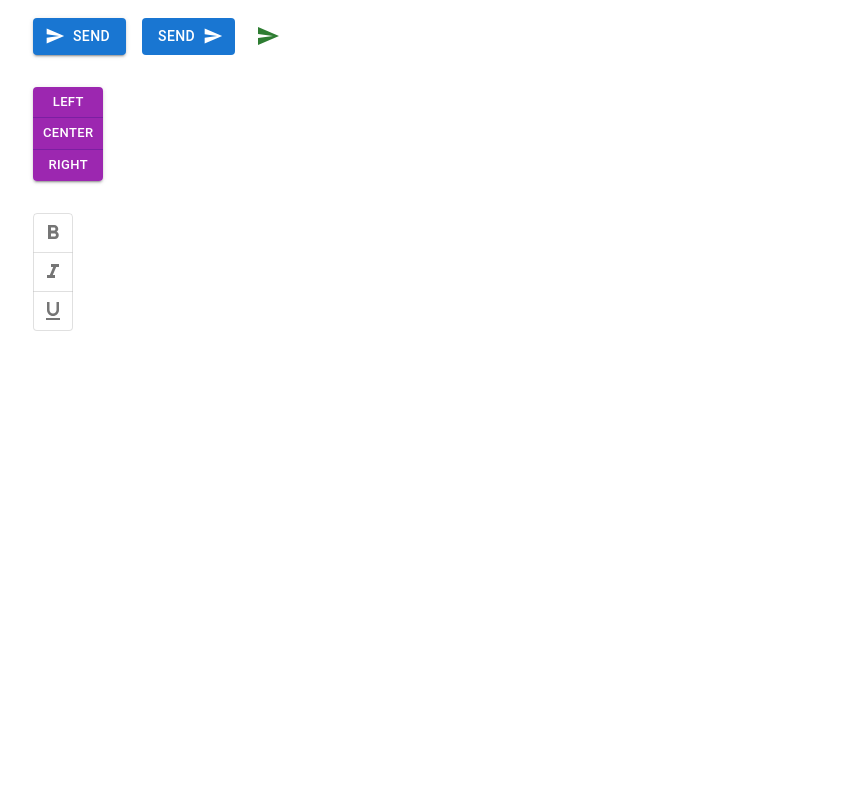
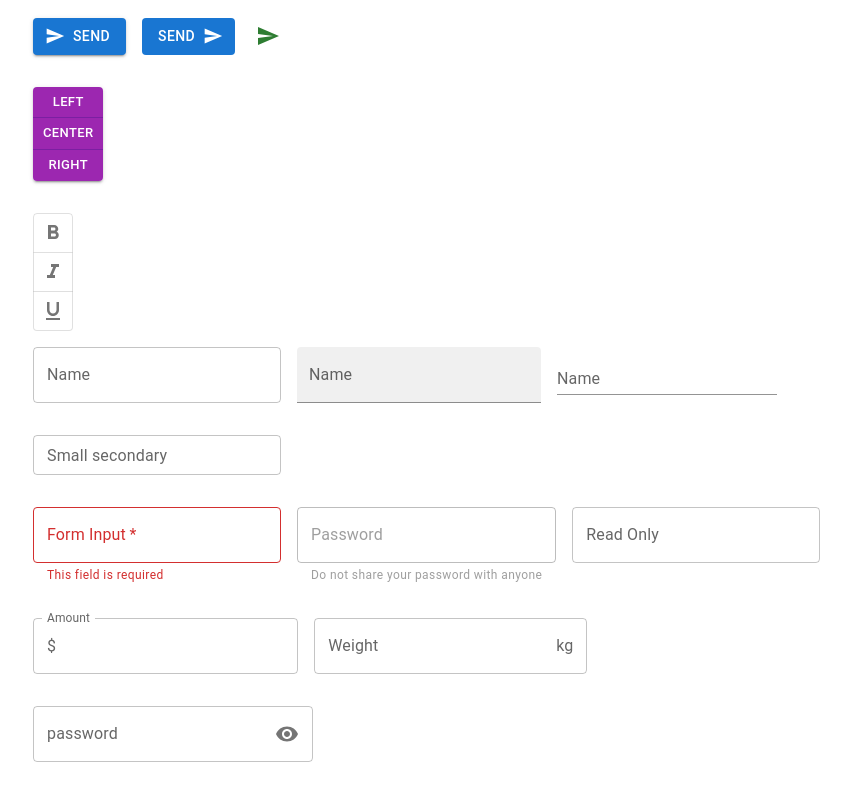
Before and after one commit to HaktanAlbayrak/react-mui-demo, a React (Create React App) app: page / in a window 1280 px wide. Shown: the part 890-1690 px from the top of the page, without its empty margins (31-882 px from the left). Before the commit the page ends 1285 px from the top, so only its background shows below. Built offline with nearby package versions, Linux system fonts and the light colour scheme.

Commit message:
Mui Textfield

```diff
--- a/src/App.tsx
+++ b/src/App.tsx
@@ -1,12 +1,14 @@
 import './App.css';
 import { MuiButton } from './components/MuiButton';
 import { MuiTypography } from './components/MuiTypography';
+import { MuiTextField } from './components/MuiTextField';
 
 function App() {
   return (
     <div className='App'>
       <MuiTypography />
       <MuiButton />
+      <MuiTextField />
     </div>
   );
 }
--- /dev/null
+++ b/src/components/MuiTextField.tsx
@@ -0,0 +1,74 @@
+import { Stack, TextField, InputAdornment } from '@mui/material';
+import VisibilityIcon from '@mui/icons-material/Visibility';
+import VisibilityOffIcon from '@mui/icons-material/VisibilityOff';
+import { useState } from 'react';
+
+export const MuiTextField = () => {
+  const [viewer, setViewer] = useState<boolean>(false);
+  const [value, setValue] = useState<string>('');
+
+  const handleVisibility = () => {
+    setViewer((prev) => !prev);
+  };
+
+  return (
+    <Stack spacing={4} mt={2}>
+      <Stack direction='row' spacing={2}>
+        <TextField label='Name' variant='outlined' />
+        <TextField label='Name' variant='filled' />
+        <TextField label='Name' variant='standard' />
+      </Stack>
+      <Stack direction='row' spacing={2}>
+        <TextField label='Small secondary' size='small' color='secondary' />
+      </Stack>
+      <Stack direction='row' spacing={2}>
+        <TextField
+          label='Form Input'
+          value={value}
+          onChange={(e) => setValue(e.target.value)}
+          required
+          error={!value}
+          helperText={
+            !value
+              ? 'This field is required'
+              : 'Do not share your password with anyone'
+          }
+        />
+        <TextField
+          label='Password'
+          type='password'
+          helperText='Do not share your password with anyone'
+          disabled
+        />
+        <TextField label='Read Only' InputProps={{ readOnly: true }} />
+      </Stack>
+      <Stack direction='row' spacing={2}>
+        <TextField
+          label='Amount'
+          InputProps={{
+            startAdornment: <InputAdornment position='start'>$</InputAdornment>,
+          }}
+        />
+        <TextField
+          label='Weight'
+          InputProps={{
+            endAdornment: <InputAdornment position='end'>kg</InputAdornment>,
+          }}
+        />
+      </Stack>
+      <Stack direction='row' spacing={2}>
+        <TextField
+          label='password'
+          type={viewer ? 'text' : 'password'}
+          InputProps={{
+            endAdornment: (
+              <InputAdornment position='end' onClick={handleVisibility}>
+                {viewer ? <VisibilityOffIcon /> : <VisibilityIcon />}
+              </InputAdornment>
+            ),
+          }}
+        />
+      </Stack>
+    </Stack>
+  );
+};
```
